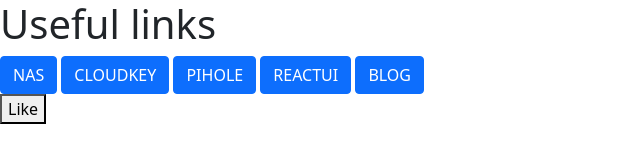
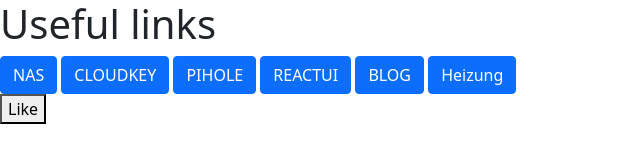
Before and after one commit to mackerl/mackerl.github.io, a plain HTML site: page index.html in a window 1280 px wide. Shown: the whole page, without its empty margins (0-640 px from the left). Drawn offline with nearby package versions, Linux system fonts and the light colour scheme.

Commit message:
Update index.html

```diff
--- a/index.html
+++ b/index.html
@@ -18,6 +18,7 @@
       <a class="btn btn-primary" href="https://raspberrypi.familie-ackerl.at/admin" role="button">PIHOLE</a>
       <a class="btn btn-primary" href="https://mackerl.familie-ackerl.at/reactUI/" role="button">REACTUI</a>
       <a class="btn btn-primary" href="https://mackerl.familie-ackerl.at/blog/" role="button">BLOG</a>
+      <a class="btn btn-primary" href="http://cmi.familie-ackerl.at/schema.html#1" role="button">Heizung</a>
 
       <!-- We will put our React component inside this div. -->
       <div id="like_button_container"></div>
```
